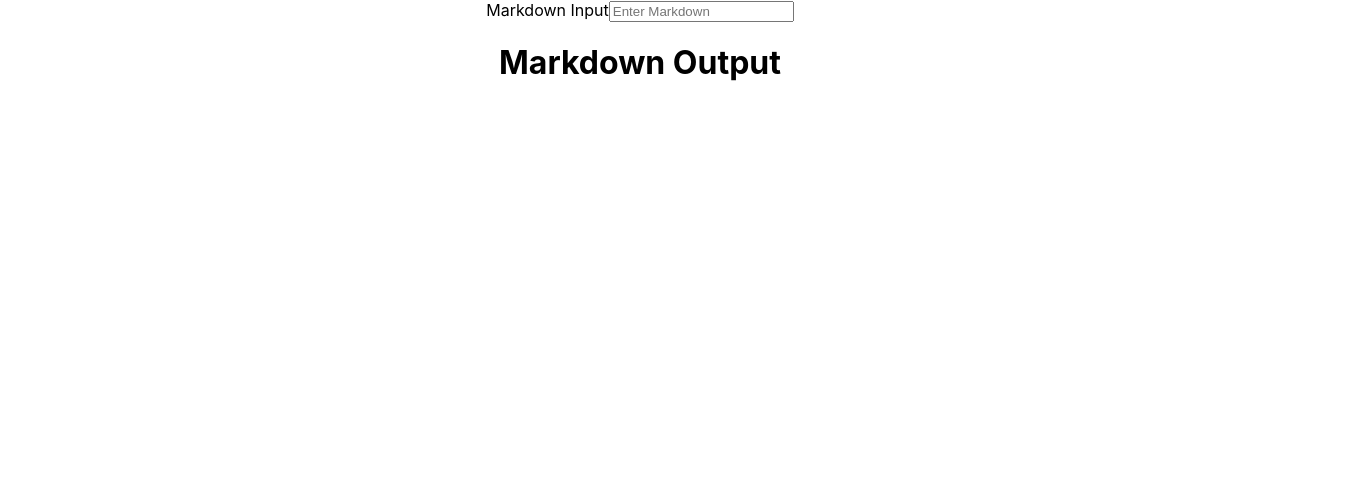
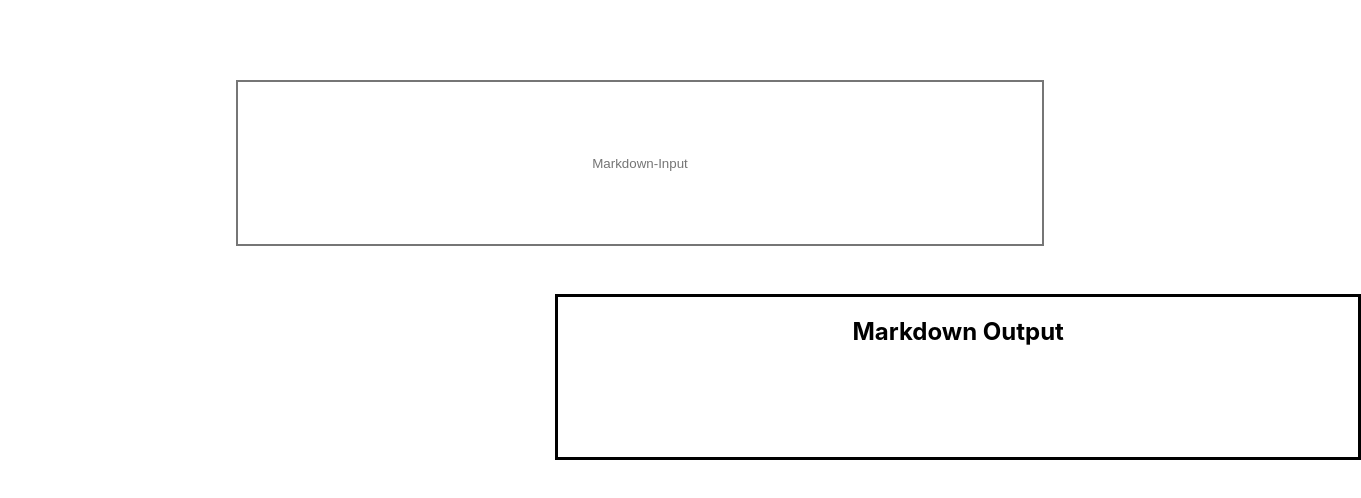
Before and after one commit to moemia12/markdownpreviewer, a React (Create React App) app: page / in a window 1280 px wide. Shown: the top 498 px of the page, 1361 px wide, since content can reach past the window. Built offline with nearby package versions, Linux system fonts and the light colour scheme.

Commit message:
UI Update

```diff
--- a/src/App.js
+++ b/src/App.js
@@ -8,6 +8,25 @@ import FormControl from 'react-bootstrap/FormControl'
 
 
 const marked = require("marked")
+
+const outputBox = {
+      borderStyle: 'solid',
+      height: '10rem',
+      width: '50rem',
+      position: 'relative',
+      top: '5rem',
+      left: '34.7rem'
+}
+
+const inputBox = {
+  borderStyle: 'solid',
+  height: '10rem',
+  width: '50rem',
+  position: 'relative',
+  top: '5rem',
+  marginBottom: '3rem',
+  textAlign: 'center'
+}
 
 class App extends Component{
 state={
@@ -21,17 +40,15 @@ state={
   render(){
     let {markdown} = this.state;
 
-    console.log(markdown)
     return (
       <div className="App container">
         <div>
           <FormGroup controlID="formControlTextarea">
-            <FormLabel>Markdown Input</FormLabel>
-            <FormControl componentClass="textarea" placeholder="Enter Markdown" value={markdown} onChange={(event)=>this.updateMarkdown(event.target.value)}></FormControl>
+            <FormControl style={inputBox}componentClass="textarea" placeholder="Markdown-Input" value={markdown} onChange={(event)=>this.updateMarkdown(event.target.value)}></FormControl>
           </FormGroup>
         </div>
-        <div>
-          <h1>Markdown Output</h1>
+        <div style={outputBox} >
+          <h2>Markdown Output</h2>
           <div dangerouslySetInnerHTML = {{__html: marked(markdown)}}>
 
           </div>
```
